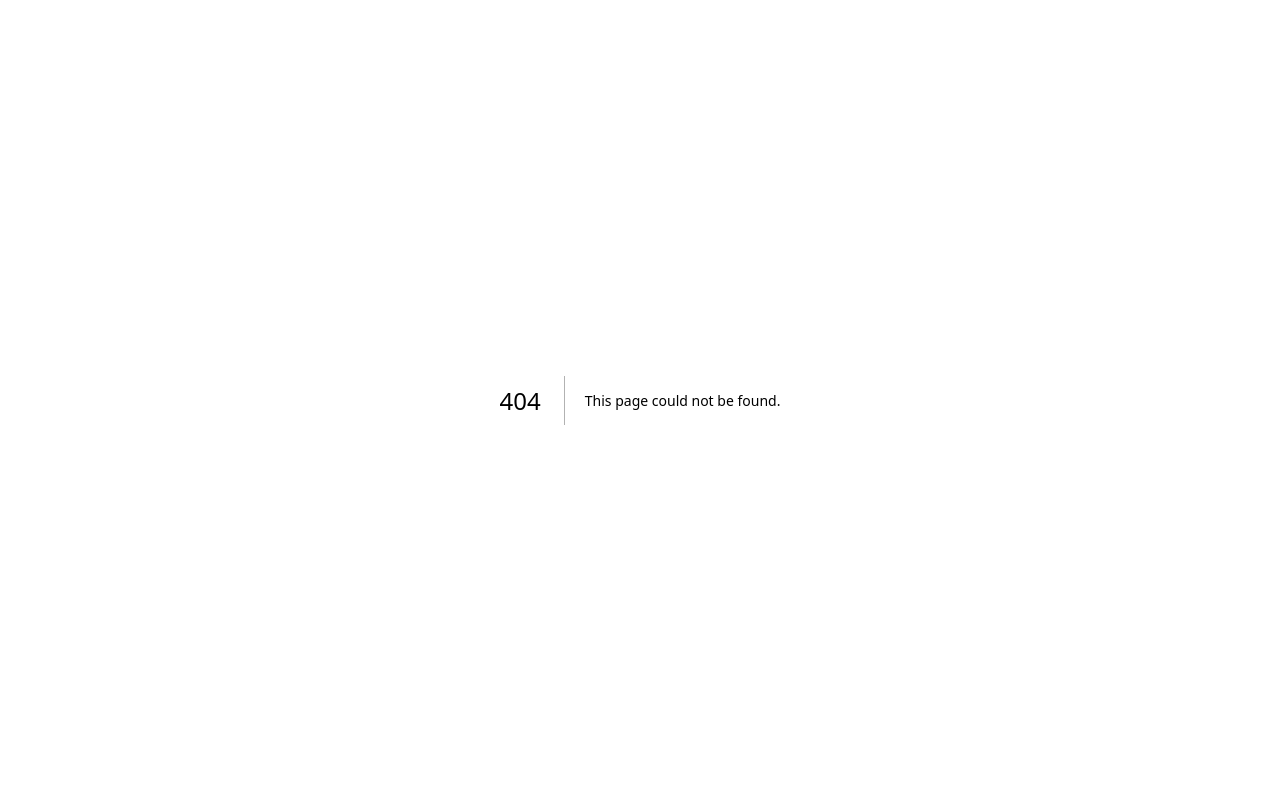
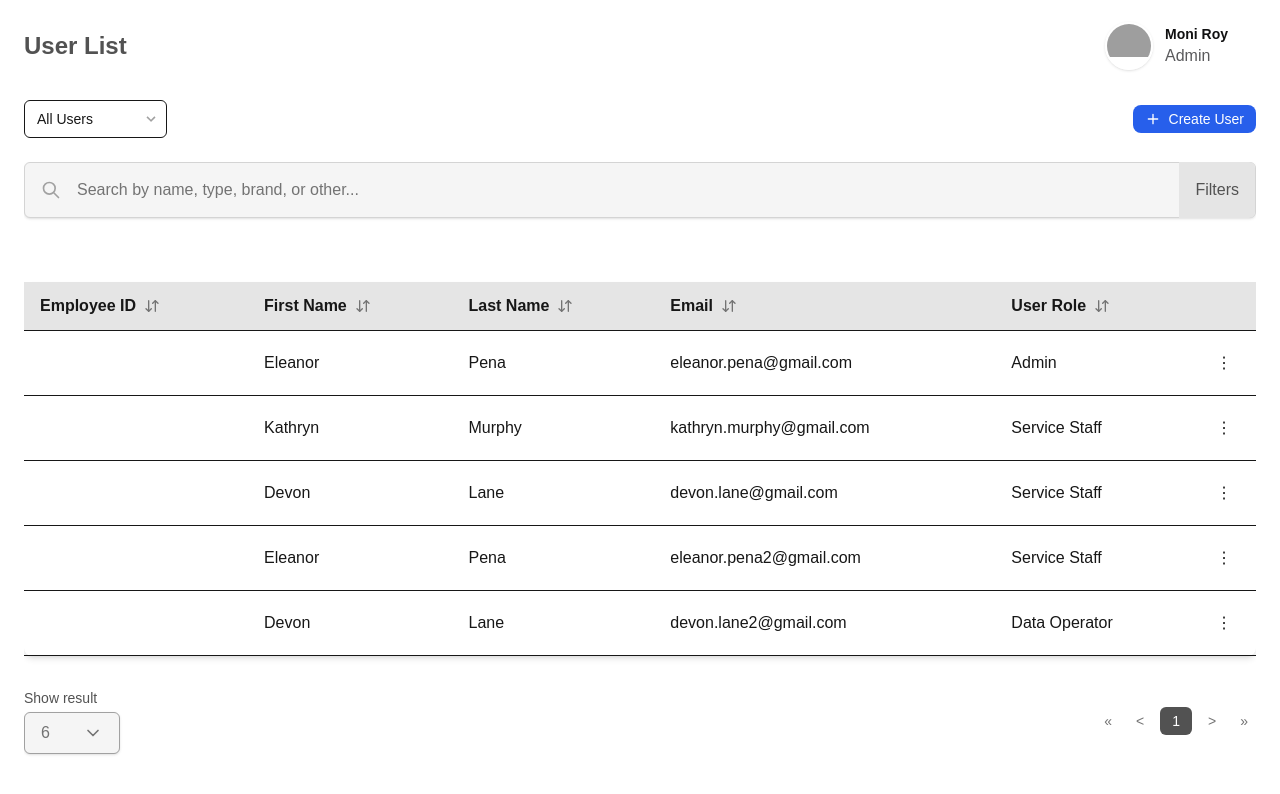
Before and after one commit to NeonCoders-UoM/web-app-frontend, a Next.js app in the folder admin-frontend/: page /user-managment in a window 1280 px wide. Before the commit this address had no page. Shown: the top 794 px of the page. Built offline with nearby package versions, Linux system fonts and the light colour scheme; grey boxes are pictures that could not be loaded.

Commit message:
Create user list page

```diff
--- /dev/null
+++ b/admin-frontend/src/app/user-managment/page.tsx
@@ -0,0 +1,167 @@
+"use client"
+
+import { useState, useEffect } from "react"
+import { useRouter } from "next/navigation"
+import ClientTable from "@/components/organism/client-table/client-table"
+import UserProfileCard from "@/components/molecules/user-card/user-card"
+import Button from "@/components/atoms/button/button"
+
+const UsersPage = () => {
+  const router = useRouter()
+  const [userFilter, setUserFilter] = useState("All Users")
+  const [isClient, setIsClient] = useState(false) // Track if we're on the client
+
+  // Only render the main content on the client side
+  useEffect(() => {
+    setIsClient(true)
+  }, [])
+
+  const tableHeaders = [
+    { title: "Employee ID", sortable: true },
+    { title: "First Name", sortable: true },
+    { title: "Last Name", sortable: true },
+    { title: "Email", sortable: true },
+    { title: "User Role", sortable: true },
+  ]
+
+  const usersData = [
+    {
+      id: "EMP-0001",
+      firstname: "Eleanor",
+      lastname: "Pena",
+      email: "eleanor.pena@gmail.com",
+      userrole: "Admin",
+      profilePicture: "/images/userpic.jpg",
+    },
+    {
+      id: "EMP-0002",
+      firstname: "Kathryn",
+      lastname: "Murphy",
+      email: "kathryn.murphy@gmail.com",
+      userrole: "Service Staff",
+      profilePicture: "/images/userpic.jpg",
+    },
+    {
+      id: "EMP-0003",
+      firstname: "Devon",
+      lastname: "Lane",
+      email: "devon.lane@gmail.com",
+      userrole: "Service Staff",
+      profilePicture: "/images/userpic.jpg",
+    },
+    {
+      id: "EMP-0004",
+      firstname: "Eleanor",
+      lastname: "Pena",
+      email: "eleanor.pena2@gmail.com",
+      userrole: "Service Staff",
+      profilePicture: "/images/userpic.jpg",
+    },
+    {
+      id: "EMP-0005",
+      firstname: "Devon",
+      lastname: "Lane",
+      email: "devon.lane2@gmail.com",
+      userrole: "Data Operator",
+      profilePicture: "/images/userpic.jpg",
+    },
+  ]
+
+  const handleActionSelect = (action: string, userId: string) => {
+    if (action === "Edit") {
+      router.push(`/users/${userId}/edit`)
+    } else if (action === "Delete") {
+      console.log(`Deleting user with ID: ${userId}`)
+    }
+  }
+
+  const handleCreateUser = () => {
+    router.push("/users/create")
+  }
+
+  // Render a minimal placeholder on the server, full content on the client
+  if (!isClient) {
+    return (
+      <div className="flex min-h-screen bg-white">
+        <div className="flex-1 p-6">
+          <div className="flex justify-between items-center mb-8">
+            <h1 className="text-2xl font-bold text-neutral-600">User List</h1>
+            {/* Minimal placeholder for UserProfileCard */}
+            <div className="w-[151px] h-[44px]"></div>
+          </div>
+          <div className="flex justify-between items-center mb-6">
+            <div className="w-[150px] h-[36px]"></div>
+            <div className="w-[120px] h-[28px]"></div>
+          </div>
+          <div className="w-full h-[400px] bg-neutral-50 rounded-lg"></div>
+        </div>
+      </div>
+    )
+  }
+
+  return (
+    <div className="flex min-h-screen bg-white">
+      <div className="flex-1 p-6">
+        {/* Header with user profile */}
+        <div className="flex justify-between items-center mb-8">
+          <h1 className="text-2xl font-bold text-neutral-600">User List</h1>
+          <UserProfileCard
+            pictureSrc="/images/profipic.jpg"
+            pictureAlt="Moni Roy"
+            name="Moni Roy"
+            role="admin"
+            onLogout={() => console.log("Logout clicked")}
+            onProfileClick={() => console.log("Profile clicked")}
+            onSettingsClick={() => console.log("Settings clicked")}
+          />
+        </div>
+
+        {/* Filter and Create User Button */}
+        <div className="flex justify-between items-center mb-6">
+          <div className="relative">
+            <select
+              className="appearance-none bg-white border border-neutral-150 rounded-md py-2 pl-3 pr-10 text-sm focus:outline-none focus:ring-1 focus:ring-primary-100"
+              value={userFilter}
+              onChange={(e) => setUserFilter(e.target.value)}
+            >
+              <option value="All Users">All Users</option>
+              <option value="Admin">Admin</option>
+              <option value="Service Staff">Service Staff</option>
+              <option value="Data Operator">Data Operator</option>
+            </select>
+            <div className="pointer-events-none absolute inset-y-0 right-0 flex items-center px-2 text-neutral-400">
+              <svg
+                className="fill-current h-4 w-4"
+                xmlns="http://www.w3.org/2000/svg"
+                viewBox="0 0 20 20"
+              >
+                <path d="M9.293 12.95l.707.707L15.657 8l-1.414-1.414L10 10.828 5.757 6.586 4.343 8z" />
+              </svg>
+            </div>
+          </div>
+          <Button
+            variant="primary"
+            size="small"
+            onClick={handleCreateUser}
+            icon="plus"
+            iconPosition="left"
+          >
+            Create User
+          </Button>
+        </div>
+
+        {/* User Table */}
+        <ClientTable
+          headers={tableHeaders}
+          data={usersData}
+          actions={["edit", "delete"]}
+          showSearchBar={true}
+          showClientCell={true}
+          onActionSelect={handleActionSelect}
+        />
+      </div>
+    </div>
+  )
+}
+
+export default UsersPage
--- a/admin-frontend/src/components/atoms/button/button.tsx
+++ b/admin-frontend/src/components/atoms/button/button.tsx
@@ -11,10 +11,10 @@ type ButtonProps = {
     variant?: 'primary' | 'success' | 'danger';
     size?: 'small' | 'medium' | 'large';
     disabled?: boolean;
-    icon?: 'save' | 'send' | 'check' | 'close' | 'loading' | 'delete';
+    icon?: 'save' | 'send' | 'check' | 'close' | 'loading' | 'delete'| "plus" ;
     iconPosition?: 'left' | 'right';
     className?: string;
-    style?: React.CSSProperties; // Add style prop
+    style?: React.CSSProperties;
 };
 
 const iconMap = {
@@ -24,6 +24,7 @@ const iconMap = {
     close: <XCircle size={16} />,
     delete: <Trash2 size={16} />,
     loading: <Loader2 size={16} className="animate-spin" />,
+    plus: <svg width="16" height="16" viewBox="0 0 24 24" fill="none" xmlns="http://www.w3.org/2000/svg"><path d="M12 5V19M5 12H19" stroke="currentColor" strokeWidth="2" strokeLinecap="round" strokeLinejoin="round"/></svg>,
 };
 
 const Button: React.FC<ButtonProps> = ({
@@ -36,7 +37,7 @@ const Button: React.FC<ButtonProps> = ({
     icon,
     iconPosition = 'left',
     className = '',
-    style, // Destructure the style prop
+    style,
 }) => {
     const baseStyles = 'flex items-center justify-center gap-2 rounded-lg font-medium transition duration-200 focus:outline-none';
 
--- a/admin-frontend/src/components/organism/registration-form/registration-form.tsx
+++ b/admin-frontend/src/components/organism/registration-form/registration-form.tsx
@@ -36,7 +36,7 @@ export default function NewUserForm() {
 
   return (
     <div
-      className="w-[662px] h-[382px] p-6"
+      className="w-[662px] h-[500px] p-6"
       style={{
         backgroundColor: "#FFFFFF",
         fontFamily: "var(--font-family-text)",
```
